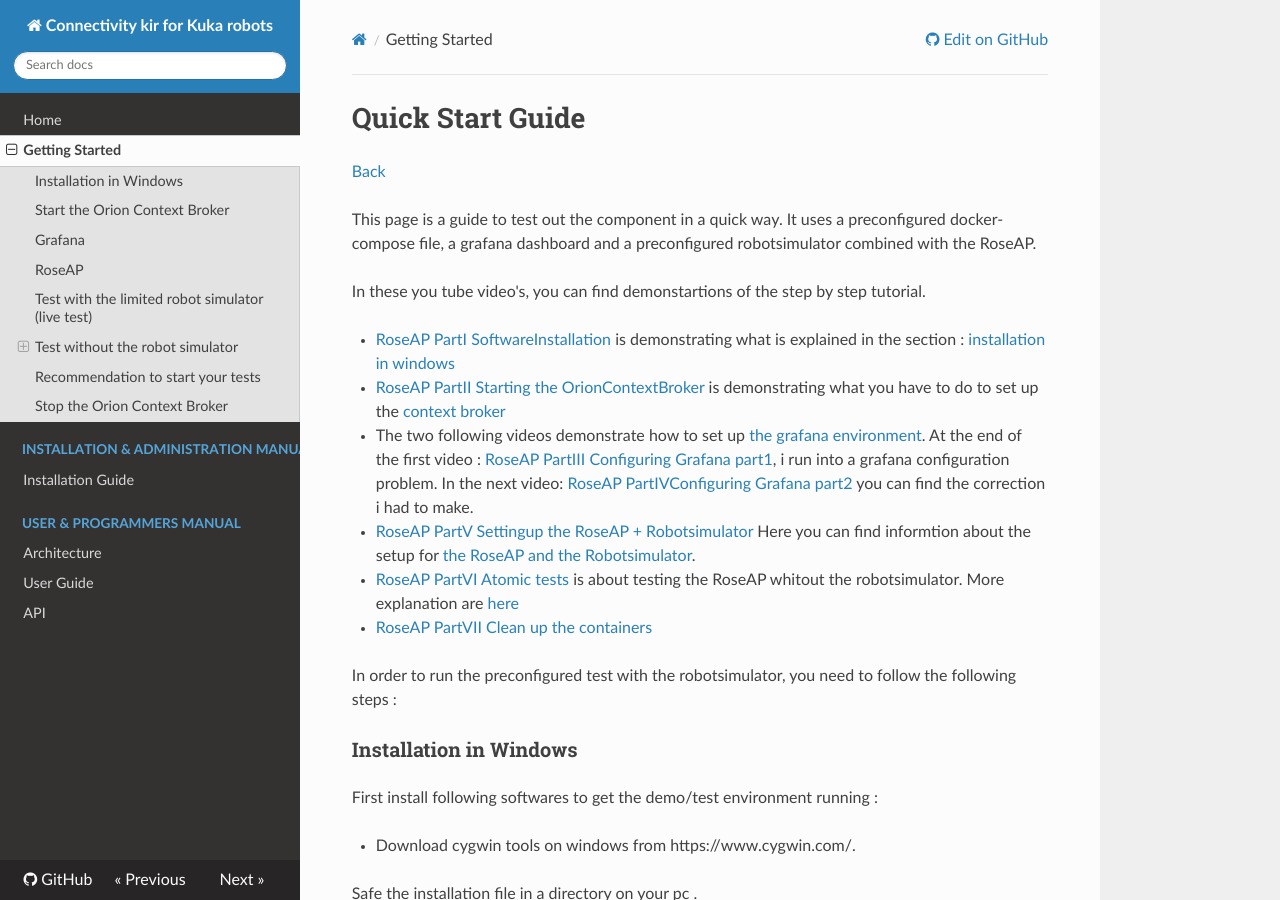
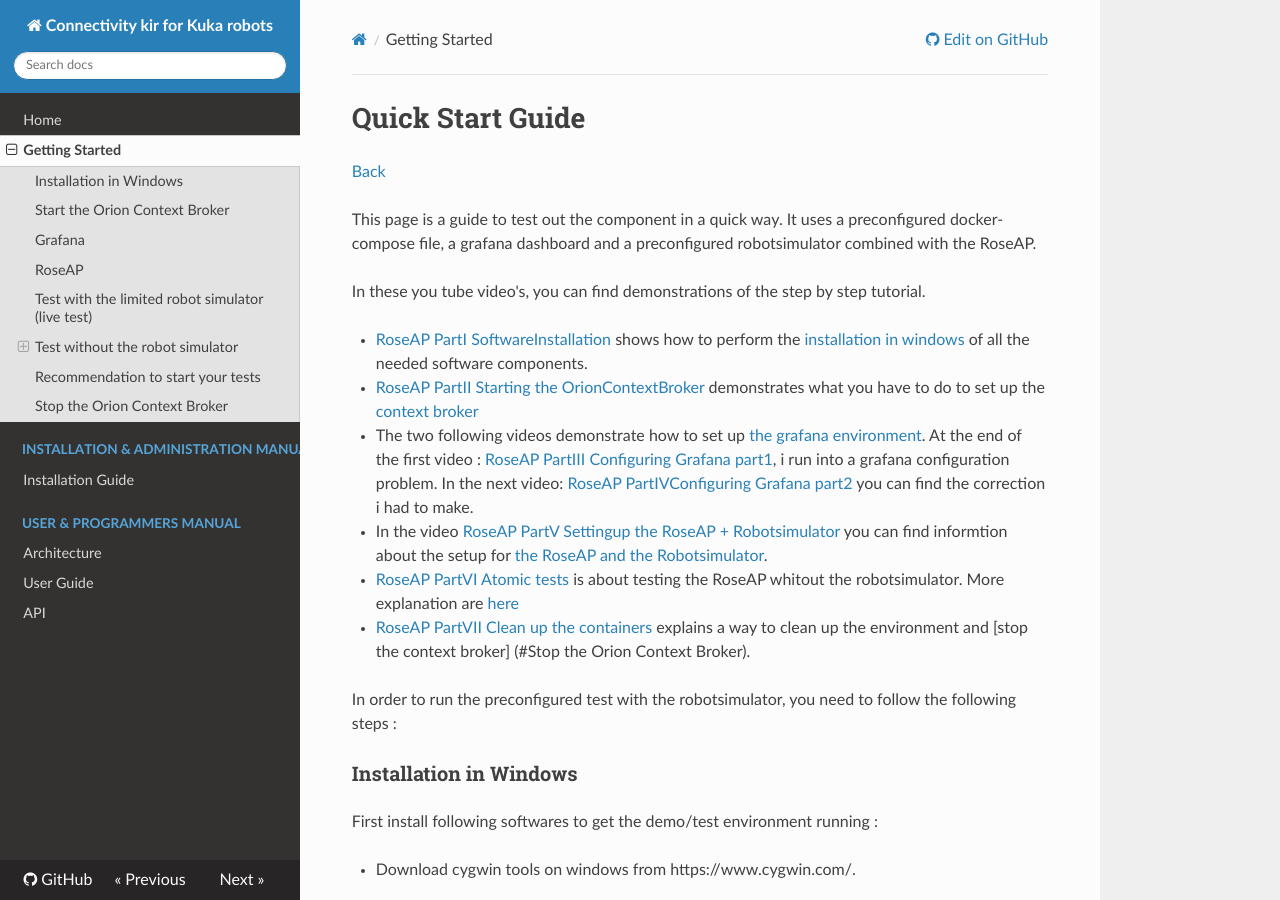
Before and after one commit to ramp-eu/JS2SF, an MkDocs documentation site: the page built from docs/getting-started.md, in a window 1280 px wide and 900 px high. Built offline with MkDocs 1.6.1, drawn with Linux system fonts in a browser that asks for light colours; nearby versions of some CDN libraries; old or Windows-style settings are respelled for this version of MkDocs.

Commit message:
Update getting-started.md

```diff
--- a/docs/getting-started.md
+++ b/docs/getting-started.md
@@ -4,14 +4,14 @@
 
 This page is a guide to test out the component in a quick way. It uses a preconfigured docker-compose file, a grafana dashboard and a preconfigured robotsimulator combined with the RoseAP.
 
-In these you tube video's, you can find demonstartions of the step by step tutorial.
+In these you tube video's, you can find demonstrations of the step by step tutorial.
 
-- [RoseAP PartI SoftwareInstallation](https://www.youtube.com/watch?v=npqQ6tkVAN0) is demonstrating what is explained in the section : [installation in windows](#installation-in-windows)
-- [RoseAP PartII Starting the OrionContextBroker](https://www.youtube.com/watch?v=CTJp41MulPg) is demonstrating what you have to do to set up the [context broker](#starttheorioncontextbroker)
+- [RoseAP PartI SoftwareInstallation](https://www.youtube.com/watch?v=npqQ6tkVAN0) shows how to perform the [installation in windows](#installation-in-windows) of all the needed software components.
+- [RoseAP PartII Starting the OrionContextBroker](https://www.youtube.com/watch?v=CTJp41MulPg) demonstrates what you have to do to set up the [context broker](#starttheorioncontextbroker)
 - The two following videos demonstrate how to set up [the grafana environment](#grafana).  At the end of the first video : [RoseAP PartIII Configuring Grafana part1](https://www.youtube.com/watch?v=ISLZedSzbX0),  i run into a grafana configuration problem. In the next video: [RoseAP PartIVConfiguring Grafana part2](https://www.youtube.com/watch?v=vVRnSDgO8ZU) you can find the correction i had to make.
-- [RoseAP PartV Settingup the RoseAP + Robotsimulator](https://www.youtube.com/watch?v=BpVdY4MrLMw) Here you can find informtion about the setup for [the RoseAP and the Robotsimulator](#roseap).
+- In the video [RoseAP PartV Settingup the RoseAP + Robotsimulator](https://www.youtube.com/watch?v=BpVdY4MrLMw) you can find informtion about the setup for [the RoseAP and the Robotsimulator](#roseap).
 - [RoseAP PartVI Atomic tests](https://www.youtube.com/watch?v=Yc3v1ncs2xE) is about testing the RoseAP whitout the robotsimulator. More explanation are [here](#atomictests)
-- [RoseAP PartVII Clean up the containers](https://www.youtube.com/watch?v=eZWRKvjKiwA)
+- [RoseAP PartVII Clean up the containers](https://www.youtube.com/watch?v=eZWRKvjKiwA) explains a way to clean up the environment and [stop the context broker] (#Stop the Orion Context Broker).
 
 
 
```
